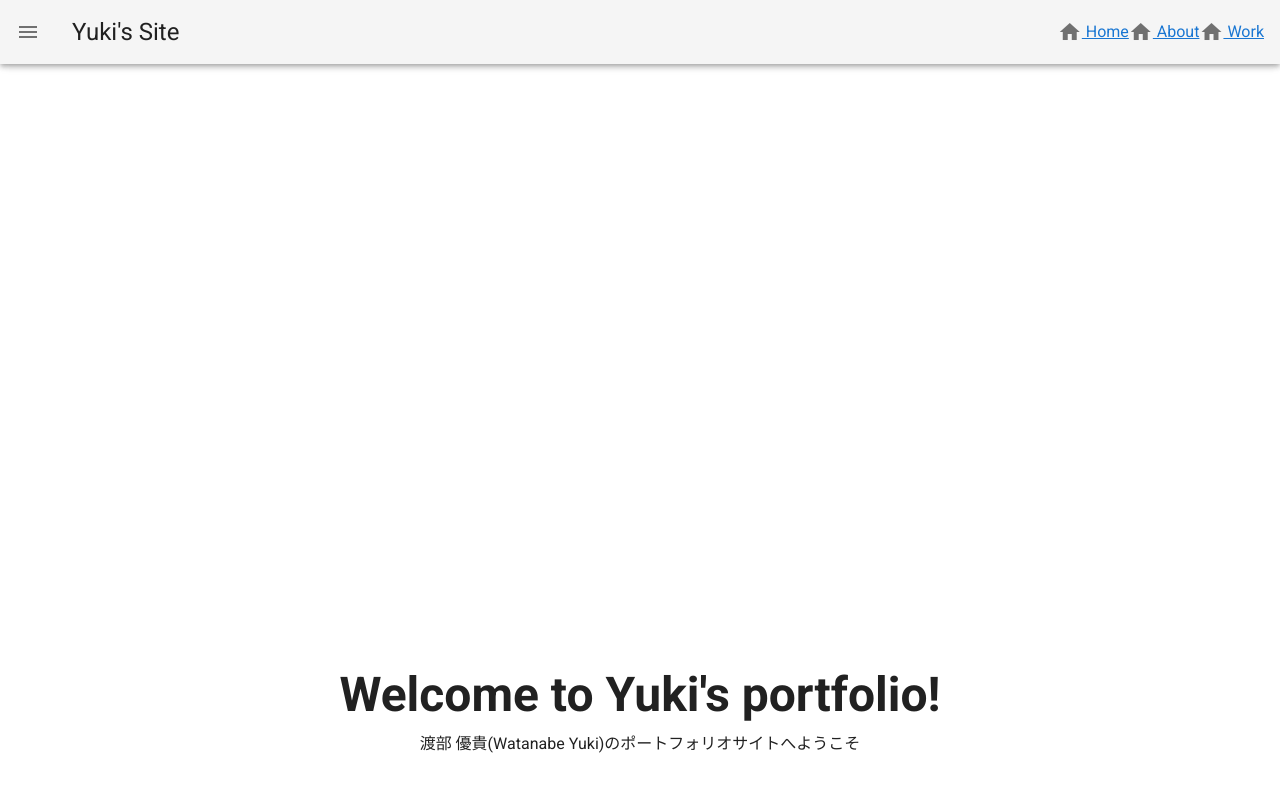
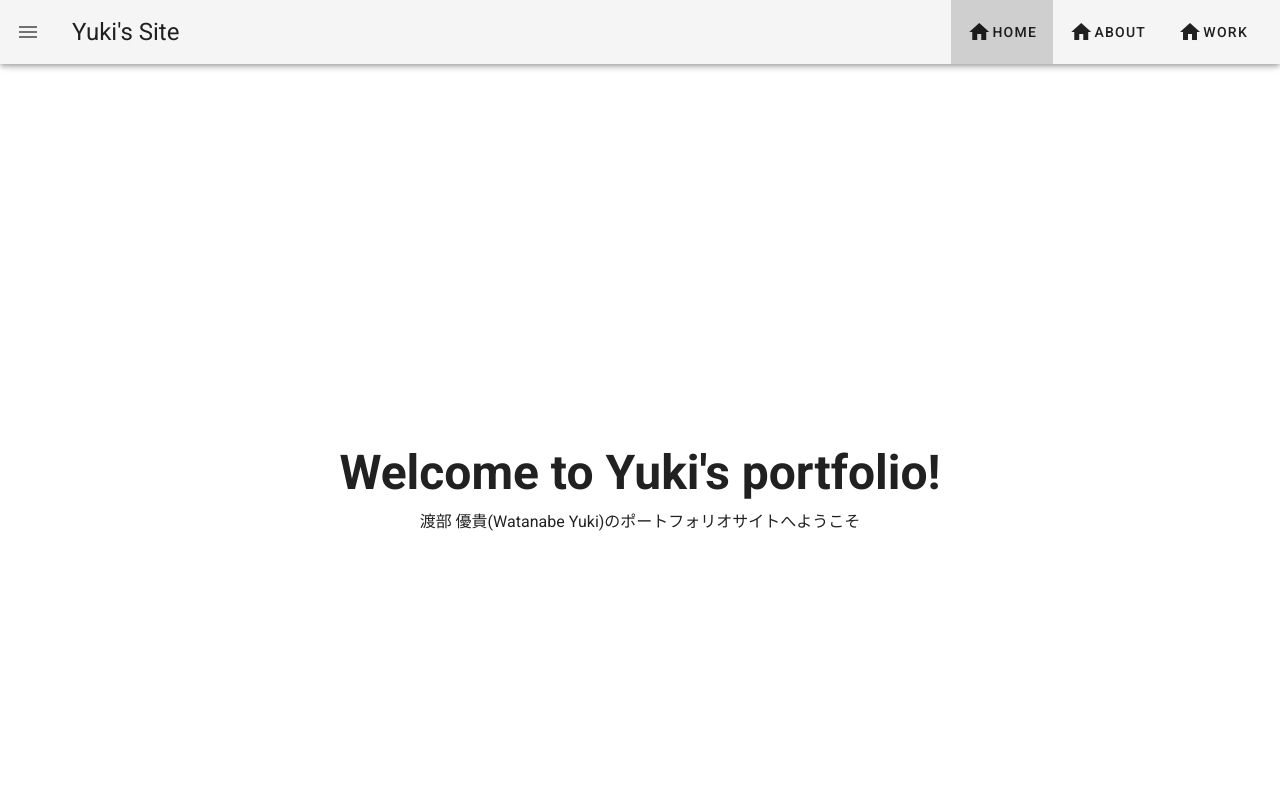
Before and after one commit to yuki0920/portfolio-site, a Vue app: page / in a window 1280 px wide. Shown: the top 792 px of the page. Built offline with nearby package versions, Linux system fonts and the light colour scheme.

Commit message:
ナビゲーションのナビゲーションのレイアウトを修正した

```diff
--- a/src/App.vue
+++ b/src/App.vue
@@ -1,24 +1,26 @@
 <template>
   <v-app>
-    <v-app-bar app>
+    <v-app-bar light app>
       <v-app-bar-nav-icon v-on:click.stop='toggleSideMenu'></v-app-bar-nav-icon>
-      <v-toolbar-title class="headline">
+      <v-toolbar-title class="headline" style="cursor: pointer" @click="$router.push('/')" >
         Yuki's Site
       </v-toolbar-title>
 
       <v-spacer></v-spacer>
-      <router-link v-bind:to="{ name: 'Home' }">
+      <v-toolbar-items>
+        <v-btn text v-bind:to="{ name: 'Home' }">
           <v-icon>mdi-home</v-icon>
           Home
-      </router-link>
-      <router-link v-bind:to="{ name: 'About' }">
+        </v-btn>
+        <v-btn text v-bind:to="{ name: 'About' }">
           <v-icon>mdi-home</v-icon>
           About
-      </router-link>
-      <router-link v-bind:to="{ name: 'Work' }">
+        </v-btn>
+        <v-btn text v-bind:to="{ name: 'Work' }">
           <v-icon>mdi-home</v-icon>
           Work
-      </router-link>
+        </v-btn>
+      </v-toolbar-items>
     </v-app-bar>
     <SideNav />
     <v-content>
--- a/src/components/SideNav.vue
+++ b/src/components/SideNav.vue
@@ -1,5 +1,5 @@
 <template>
-  <v-container fluid fill-height>
+  <v-container>
     <v-navigation-drawer v-model="$store.state.drawer" absolute temporary>
       <v-list>
         <v-list-item>
```
Lines whose indentation alone changed are shown as unchanged.
